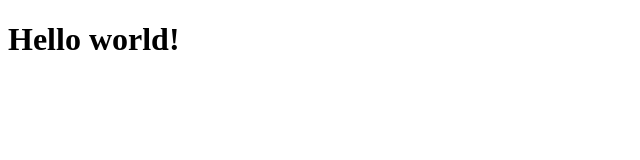
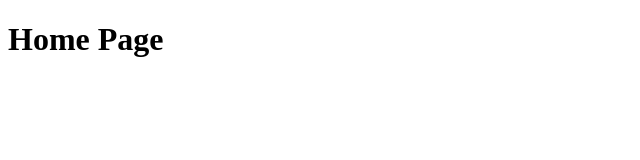
Before and after one commit to kovyazin/posts-test-, a React (Create React App) app: page / in a window 1280 px wide. Shown: the top 160 px of the page, without its empty margins (0-640 px from the left). Built offline with nearby package versions, Linux system fonts and the light colour scheme.

Commit message:
feat: make initial pages structure

```diff
--- a/package.json
+++ b/package.json
@@ -7,8 +7,11 @@
     "@testing-library/jest-dom": "^4.2.4",
     "@testing-library/react": "^9.5.0",
     "@testing-library/user-event": "^7.2.1",
+    "node-sass": "^4.14.1",
     "react": "^16.13.1",
     "react-dom": "^16.13.1",
+    "react-router-config": "^5.1.1",
+    "react-router-dom": "^5.2.0",
     "react-scripts": "3.4.1"
   },
   "scripts": {
--- a/src/app.js
+++ b/src/app.js
@@ -1,7 +1,13 @@
 import React from 'react'
+
+import { BrowserRouter as Router } from 'react-router-dom'
+
+import { Pages } from '@pages'
 
 export const App = () => {
   return (
-    <h1>Hello world!</h1>
+    <Router>
+      <Pages />
+    </Router>
   )
 }
--- /dev/null
+++ b/src/pages/home/index.js
@@ -0,0 +1,7 @@
+import React from 'react'
+
+export const HomePage = () => {
+  return (
+    <h1>Home Page</h1>
+  )
+}
--- /dev/null
+++ b/src/pages/index.js
@@ -0,0 +1,5 @@
+import { renderRoutes } from 'react-router-config'
+
+import { routes } from './routes'
+
+export const Pages = () => renderRoutes(routes)
--- /dev/null
+++ b/src/pages/paths.js
@@ -0,0 +1,5 @@
+export const paths = {
+  home: () => `/`,
+  addPost: () => `/add-post`,
+  post: () => `/post/:id`
+}
```
Also changed, not shown: src/pages/routes.js (added, +11 -0 lines), 1 other file (tests, documents, lock files or other folders).
